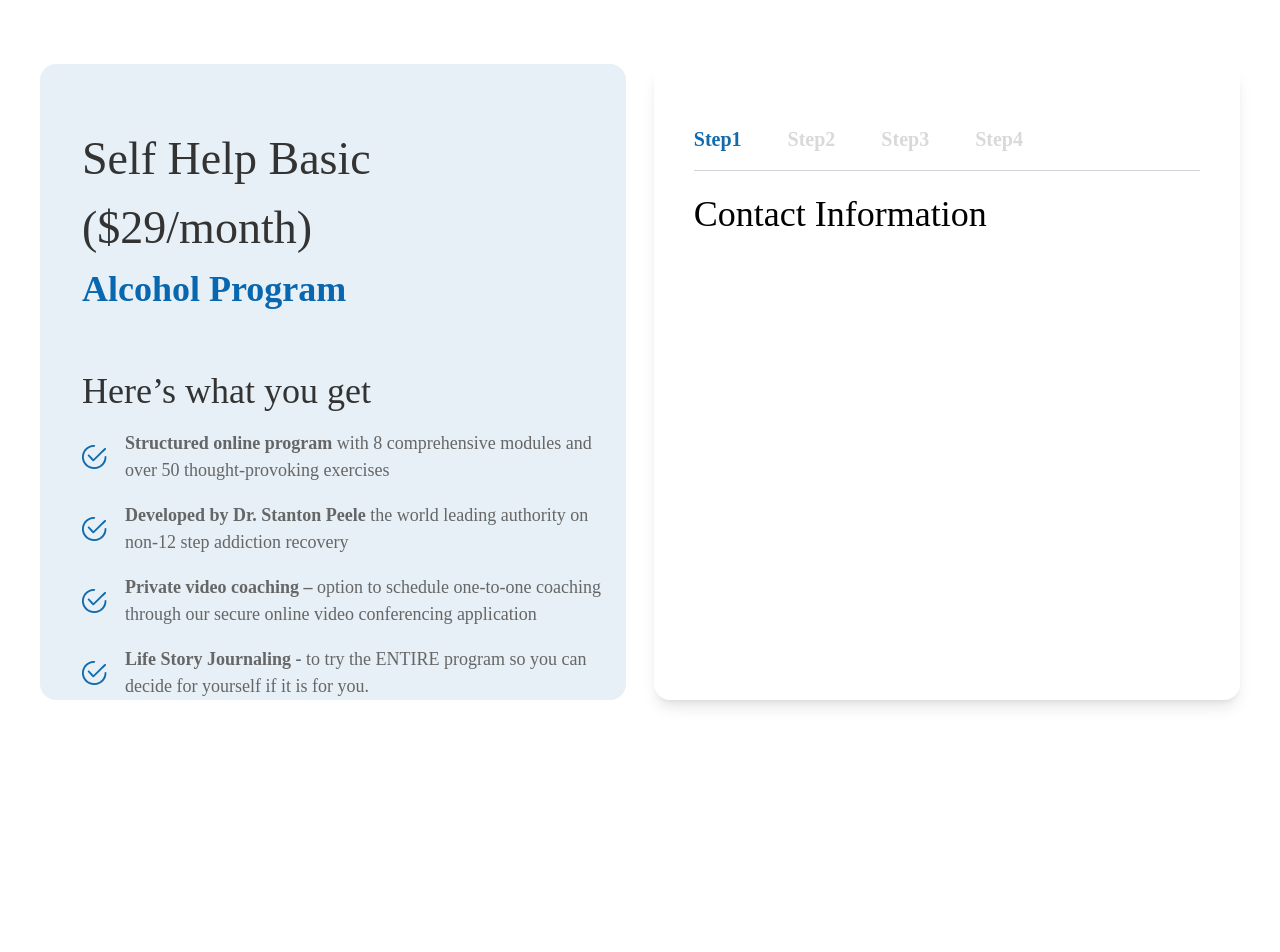
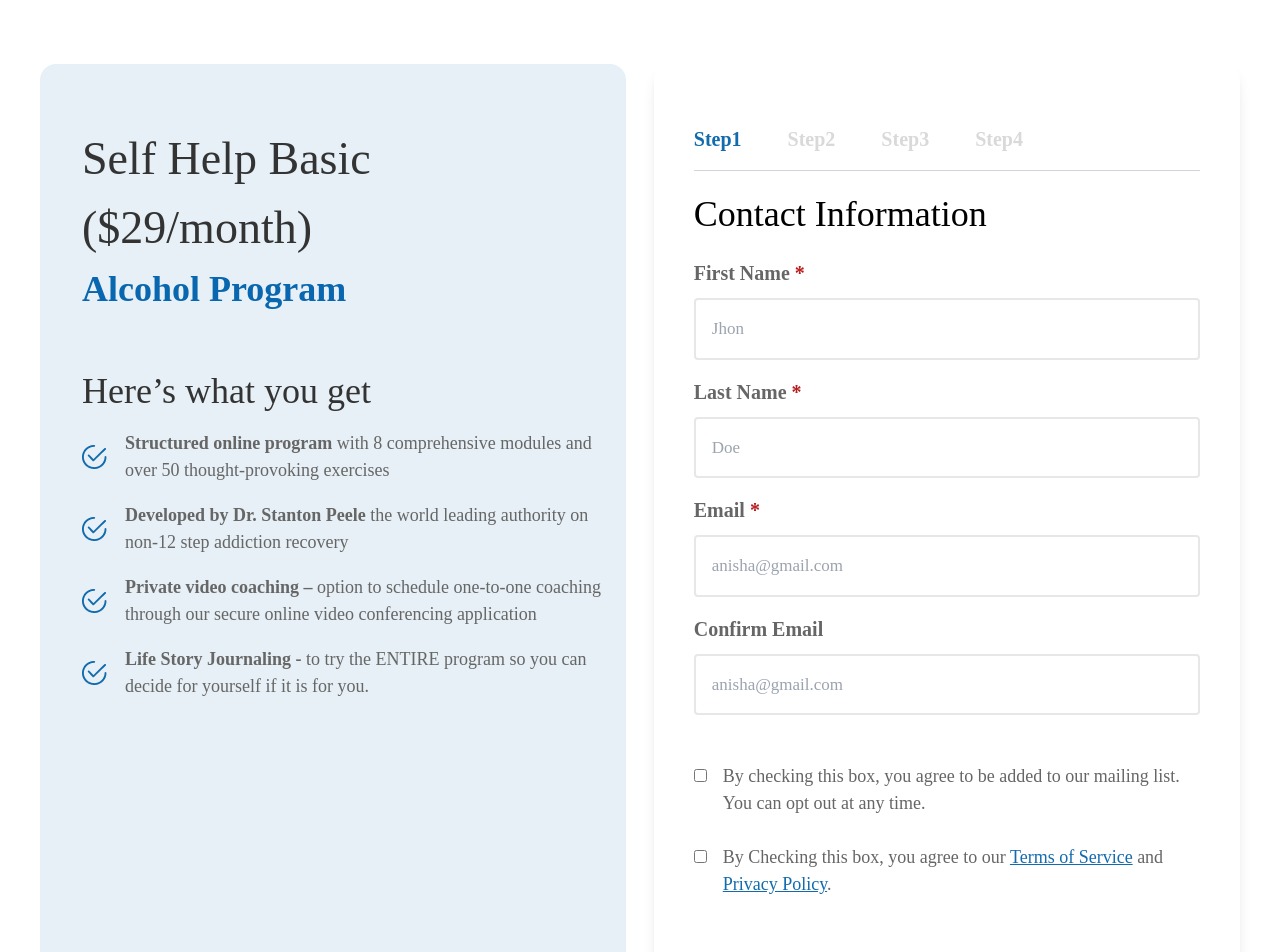
Before and after one commit to anishazahan/multi-step-form, a Next.js app: page / in a window 1280 px wide. Shown: the top 952 px of the page. Before the commit the page ends 800 px from the top, so only its background shows below. Built offline with nearby package versions, Linux system fonts and the light colour scheme.

Commit message:
design left and right part of the forms

```diff
--- /dev/null
+++ b/src/components/FirstFormFields.tsx
@@ -0,0 +1,81 @@
+import Link from "next/link";
+import React from "react";
+
+const FirstFormFields = () => {
+  return (
+    <div className="">
+      <div className="">
+        <label className="text-[20px] font-semibold text-[#666]" htmlFor="">
+          First Name <span className="text-[#B91C1C]">*</span>{" "}
+        </label>
+        <input
+          className="outline-none px-4 text-[17px] border-2 py-4 w-full border-[#E7E7E7] rounded"
+          type="text"
+          placeholder="Jhon"
+        />
+      </div>
+      <div className="">
+        <label className="text-[20px] font-semibold text-[#666]" htmlFor="">
+          Last Name <span className="text-[#B91C1C]">*</span>{" "}
+        </label>
+        <input
+          className="outline-none px-4 text-[17px] border-2 py-4 w-full border-[#E7E7E7] rounded"
+          type="text"
+          placeholder="Doe"
+        />
+      </div>
+      <div className="">
+        <label className="text-[20px] font-semibold text-[#666]" htmlFor="">
+          Email <span className="text-[#B91C1C]">*</span>{" "}
+        </label>
+        <input
+          className="outline-none px-4 text-[17px] border-2 py-4 w-full border-[#E7E7E7] rounded"
+          type="email"
+          placeholder="anisha@gmail.com"
+        />
+      </div>
+      <div className="">
+        <label className="text-[20px] font-semibold text-[#666]" htmlFor="">
+          Confirm Email
+        </label>
+        <input
+          className="outline-none px-4 text-[17px] border-2 py-4 w-full border-[#E7E7E7] rounded"
+          type="email"
+          placeholder="anisha@gmail.com"
+        />
+      </div>
+
+      <div className="checkbox space-y-[27px] mt-[48px]">
+        <div className="flex items-baseline space-x-[16px]">
+          <input type="checkbox" name="" id="" />
+          <p className="text-[18px] text-[#666]">
+            By checking this box, you agree to be added to our mailing list. You
+            can opt out at any time.
+          </p>
+        </div>
+        <div className="flex items-baseline space-x-[16px] ">
+          <input type="checkbox" name="" id="" />
+          <p className="text-[18px] text-[#666]">
+            By Checking this box, you agree to our{" "}
+            <Link
+              className="text-[#126BAD] underline underline-[#126BAD]"
+              href=""
+            >
+              Terms of Service
+            </Link>{" "}
+            and{" "}
+            <Link
+              className="text-[#126BAD] underline underline-[#126BAD]"
+              href=""
+            >
+              Privacy Policy
+            </Link>
+            .
+          </p>
+        </div>
+      </div>
+    </div>
+  );
+};
+
+export default FirstFormFields;
--- a/src/components/HomePage.tsx
+++ b/src/components/HomePage.tsx
@@ -1,21 +1,30 @@
 import React from "react";
 import LeftContent from "./LeftContent";
 import Steps from "./Steps";
+import FirstFormFields from "./FirstFormFields";
 
 const HomePage = () => {
   return (
     <div>
-      <div className="flex flex-col lg:flex-row my-[5%] px-5 md:px-10 2xl:px-0 mx-auto lg:justify-center gap-[28px]">
-        <div className="left w-full lg:w-[50%] 2xl:w-[667px] pt-[60px] pl-[42px] pr-[20px] bg-[#E6F0F6] rounded-[16px]">
+      <div className="flex flex-col lg:flex-row my-[5%] px-3 md:px-10 2xl:px-0 mx-auto lg:justify-center gap-[28px]">
+        <div className="left w-full pb-10 lg:w-[50%] 2xl:w-[667px] pt-[60px] pl-5 md:pl-10 lg:pl-[42px] pr-[20px] bg-[#E6F0F6] rounded-[16px]">
           <LeftContent></LeftContent>
         </div>
-        <div className="right w-full lg:w-[50%] 2xl:w-[667px] pt-[60px] px-[40px] shadow-lg rounded-[16px]">
+        <div className="right w-full lg:w-[50%] 2xl:w-[667px] pt-[60px] px-5 md:px-10 lg:px-[40px] shadow-lg rounded-[16px]">
           <Steps></Steps>
           <div className="w-full h-[1px] bg-gray-300 mt-4"></div>
           <h2 className="mt-4 mb-[32px] text-[30px] lg:text-[36px] ">
             Contact Information
             <div className="">
-              <form></form>
+              <form>
+                <FirstFormFields></FirstFormFields>
+
+                <div className="w-full flex justify-center mx-auto my-[100px]">
+                  <button className="text-white rounded-md opacity-50 text-[20px] w-full bg-[#0967AF] font-semibold py-4 ">
+                    Next
+                  </button>
+                </div>
+              </form>
             </div>
           </h2>
         </div>
--- a/src/components/RightForm1.tsx
+++ /dev/null
@@ -1,7 +0,0 @@
-import React from "react";
-
-const RightForm1 = () => {
-  return <div>RightForm1</div>;
-};
-
-export default RightForm1;
```
